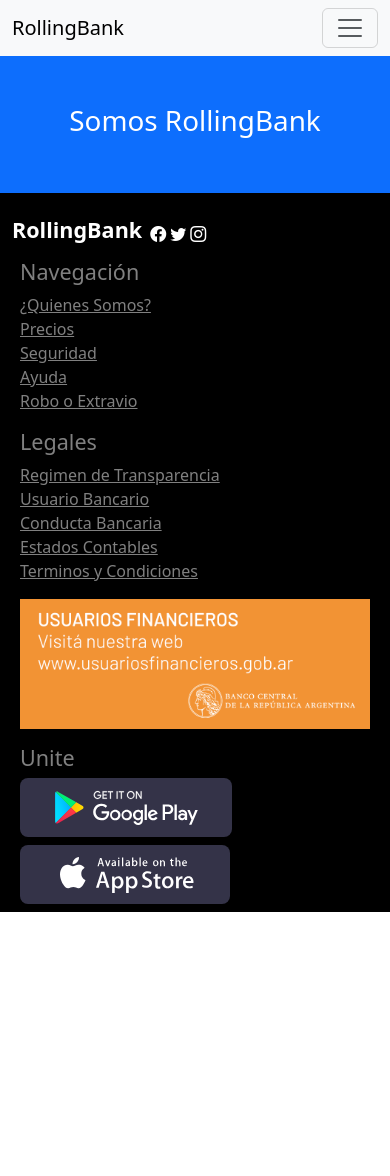
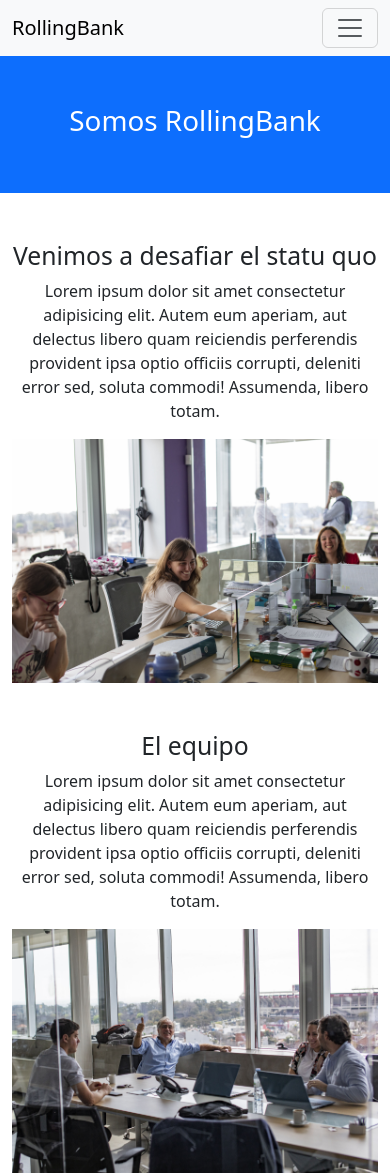
Before and after one commit to hectorc2907/RollingBank, a plain HTML site: page pages/quienesSomos.html in a window 390 px wide. Shown: the top 1176 px of the page. Before the commit the page ends 912 px from the top, so only its background shows below. Drawn offline with nearby package versions, Linux system fonts and the light colour scheme.

Commit message:
se realiza el maquetado de las imagenes y los lorem de la pagina de quienes somos y se alinean para su modelo responsive

```diff
--- a/pages/quienesSomos.html
+++ b/pages/quienesSomos.html
@@ -71,6 +71,28 @@
       <section>
         <div class="bg-primary text-white text-center p-5">
           <h1>Somos RollingBank</h1>
+        </div>
+      </section>
+      <section class="container py-5">
+        <div class="text-center">
+          <h2>Venimos a desafiar el statu quo</h2>
+          <p>
+            Lorem ipsum dolor sit amet consectetur adipisicing elit. Autem eum
+            aperiam, aut delectus libero quam reiciendis perferendis provident
+            ipsa optio officiis corrupti, deleniti error sed, soluta commodi!
+            Assumenda, libero totam.
+          </p>
+          <img src="../img/quienes-somos/us1.jpg" alt="img1 about us" class="img-fluid">
+        </div>
+        <div class="text-center pt-5">
+          <h2>El equipo</h2>
+          <p>
+            Lorem ipsum dolor sit amet consectetur adipisicing elit. Autem eum
+            aperiam, aut delectus libero quam reiciendis perferendis provident
+            ipsa optio officiis corrupti, deleniti error sed, soluta commodi!
+            Assumenda, libero totam.
+          </p>
+          <img src="../img/quienes-somos/us3.jpg" alt="img3 about us" class="img-fluid">
         </div>
       </section>
     </main>
```
